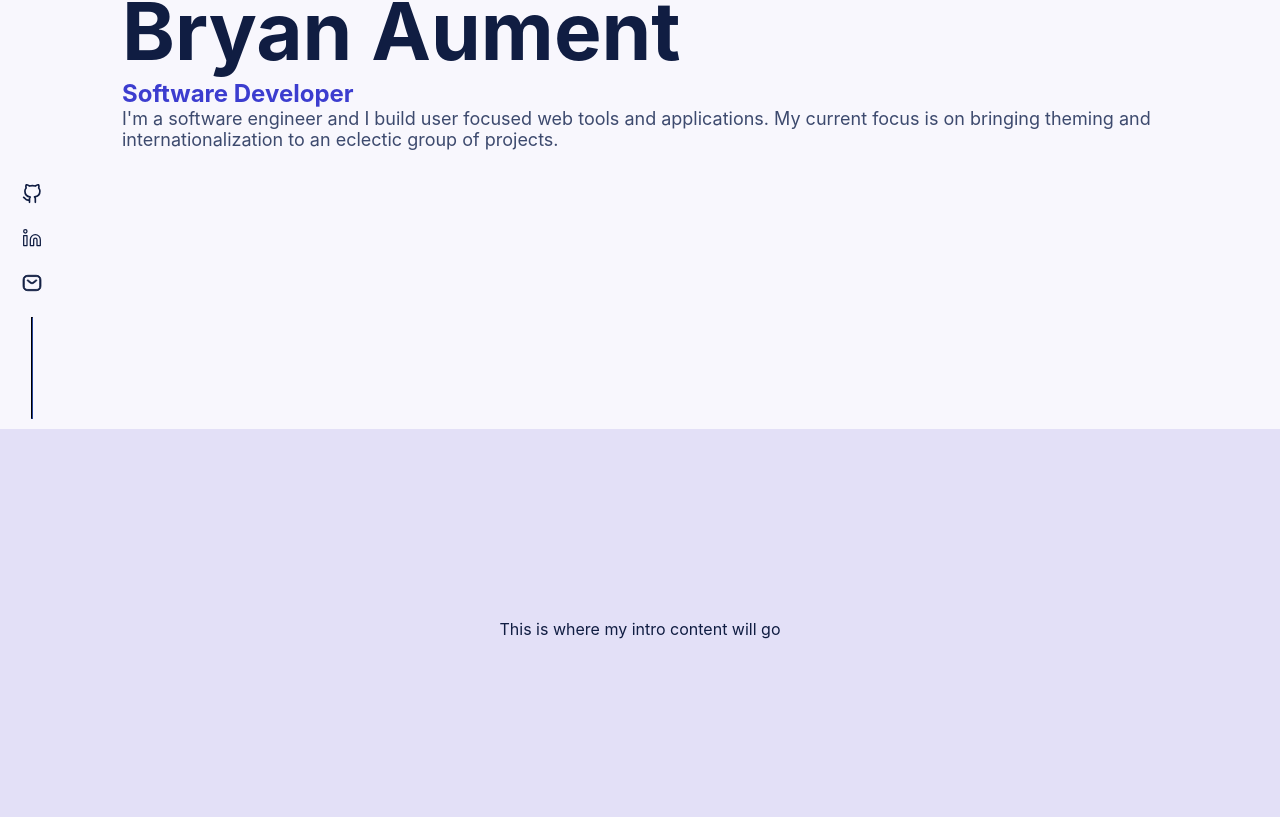
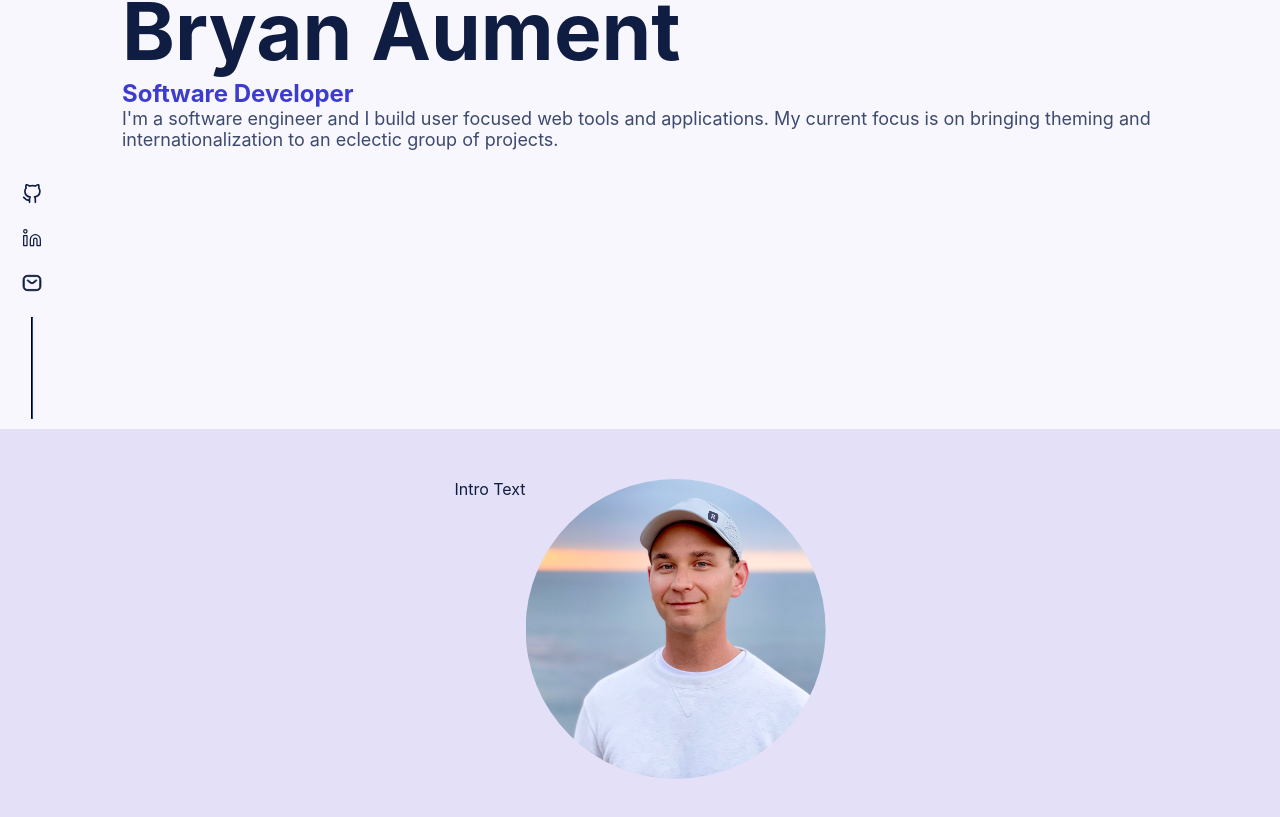
Before and after one commit to BryanAM/portfolio, a React (Create React App) app: page / in a window 1280 px wide. Shown: the part 371-1188 px from the top of the page. Built offline with nearby package versions, Linux system fonts and the light colour scheme.

Commit message:
some design work with image and about section

```diff
--- a/src/views/Landing/LandingIntro/LandingIntro.jsx
+++ b/src/views/Landing/LandingIntro/LandingIntro.jsx
@@ -1,11 +1,16 @@
 import React from 'react';
+import { Stack } from '../../../components/index';
+import Bryan from '../../../assets/pictograms/bryan.jpeg';
 import './landingIntro.scss';
 
 function LandingIntro() {
   return (
     <section className="landing-intro">
       <div className="max-content-width">
-        This is where my intro content will go
+        <Stack flexDirection="row" flexWrap="wrap">
+          <p>Intro Text</p>
+          <img className="landing-intro-picture" src={Bryan} alt="bryan" />
+        </Stack>
       </div>
     </section>
   );
--- a/src/views/Landing/LandingIntro/landingIntro.scss
+++ b/src/views/Landing/LandingIntro/landingIntro.scss
@@ -6,7 +6,12 @@
   min-width: 100%;
   flex-direction: column;
   align-items: center;
-  // padding: 0 variables.$rhythm * 6;
   justify-content: center;
   background-color: var(--app-bg-color-secondary);
+
+  &-picture {
+    width: 300px;
+    height: 300px;
+    clip-path: circle(150px at center);
+  }
 }
```
Also changed, not shown: src/assets/pictograms/bryan.jpeg (added), src/views/Landing/LandingHero/landingHero.scss (line endings or trailing spaces).
